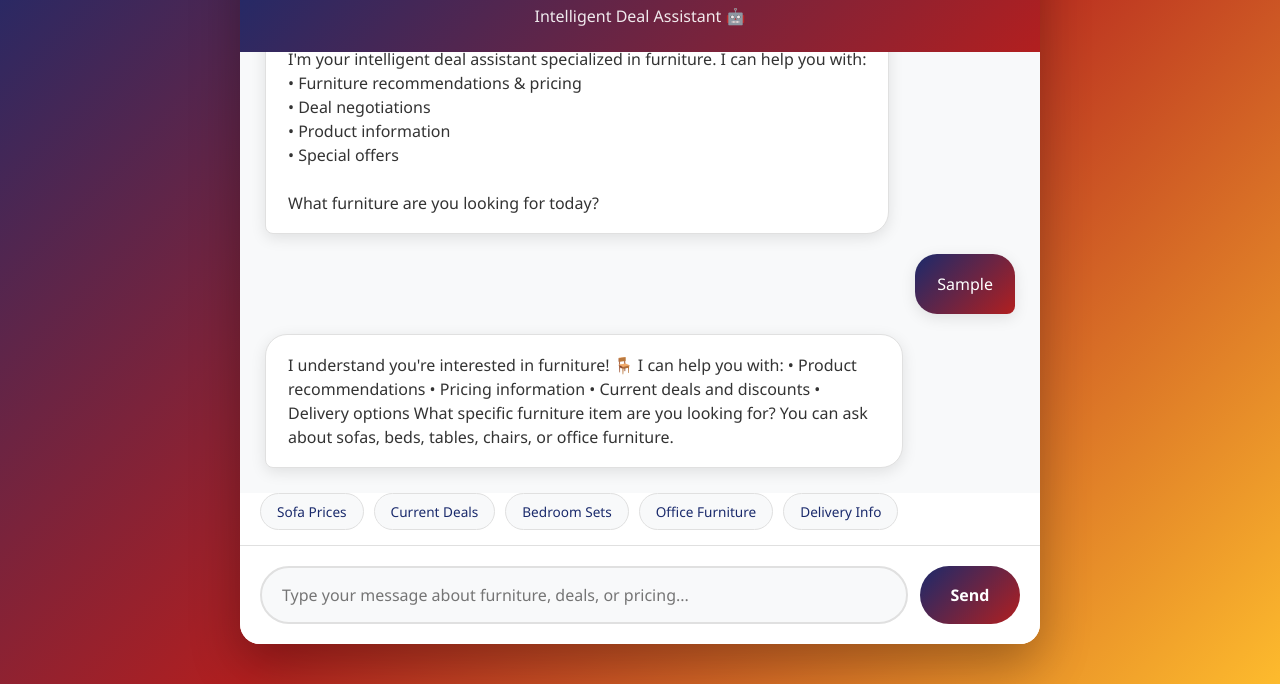
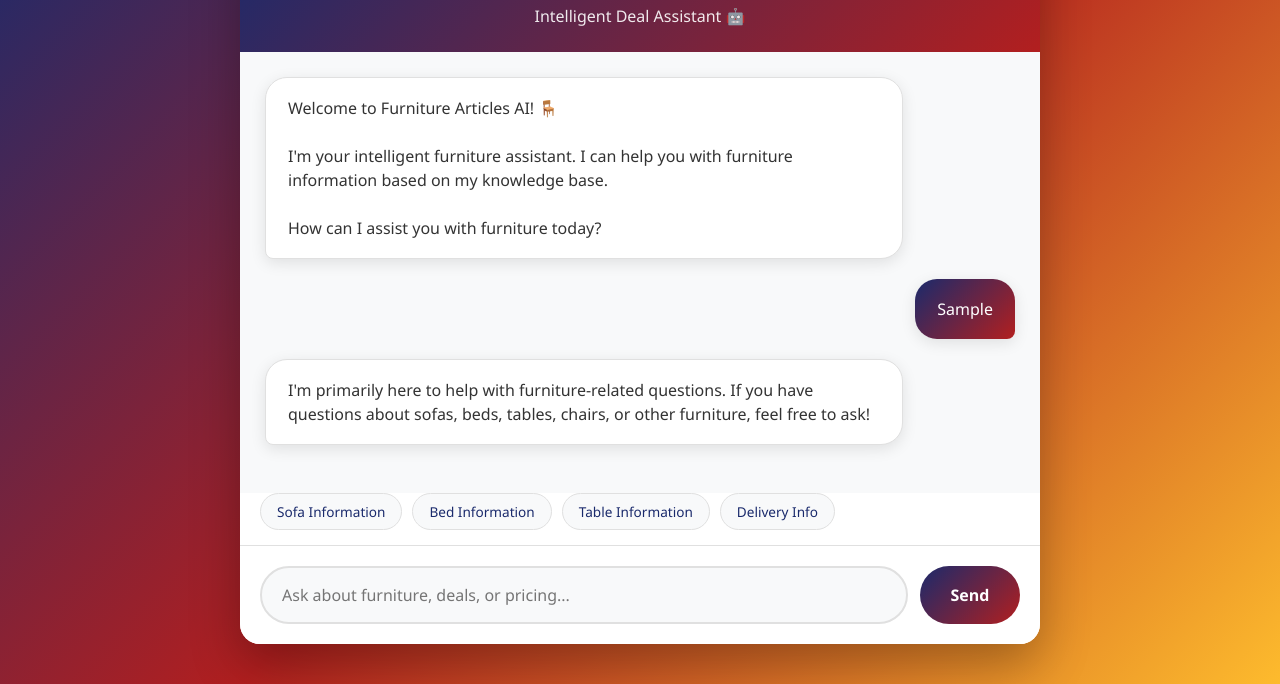
Before and after one commit to elitegamer859650-lab/FA-ai, a plain HTML site: page index.html in a window 1280 px wide. Both pictures are taken after typing "Sample" into the empty fields and a click on the button "Send". Shown: the part 116-800 px from the top of the page. Drawn offline with Linux system fonts and the light colour scheme; no server answers.

Commit message:
Update index.html

```diff
--- a/index.html
+++ b/index.html
@@ -309,25 +309,20 @@
         <div class="chat-messages" id="chatMessages">
             <div class="message bot-message">
                 Welcome to Furniture Articles AI! 🪑<br><br>
-                I'm your intelligent deal assistant specialized in furniture. I can help you with:
-                <br>• Furniture recommendations & pricing
-                <br>• Deal negotiations
-                <br>• Product information
-                <br>• Special offers
-                <br><br>What furniture are you looking for today?
+                I'm your intelligent furniture assistant. I can help you with furniture information based on my knowledge base.<br><br>
+                How can I assist you with furniture today?
             </div>
         </div>
 
         <div class="quick-actions">
-            <div class="quick-action" onclick="quickAction('sofa prices')">Sofa Prices</div>
-            <div class="quick-action" onclick="quickAction('current deals')">Current Deals</div>
-            <div class="quick-action" onclick="quickAction('bedroom furniture')">Bedroom Sets</div>
-            <div class="quick-action" onclick="quickAction('office furniture')">Office Furniture</div>
-            <div class="quick-action" onclick="quickAction('delivery info')">Delivery Info</div>
+            <div class="quick-action" onclick="quickAction('sofa')">Sofa Information</div>
+            <div class="quick-action" onclick="quickAction('bed')">Bed Information</div>
+            <div class="quick-action" onclick="quickAction('table')">Table Information</div>
+            <div class="quick-action" onclick="quickAction('delivery')">Delivery Info</div>
         </div>
 
         <div class="chat-input-container">
-            <input type="text" class="chat-input" id="userInput" placeholder="Type your message about furniture, deals, or pricing..." autocomplete="off">
+            <input type="text" class="chat-input" id="userInput" placeholder="Ask about furniture, deals, or pricing..." autocomplete="off">
             <button class="send-button" id="sendButton">Send</button>
         </div>
     </div>
@@ -377,45 +372,21 @@
         // Initial status check
         updateOnlineStatus();
 
-        // Furniture knowledge base
-        const furnitureKnowledge = {
-            'sofa': {
-                answer: 'We have various sofa sets available! 🛋️\n\n• 3+2 Seater Luxury: $999 (Original $1,299)\n• L-shaped Modern Sofa: $1,199\n• Recliner Sofa Set: $1,499\n• Executive Leather Sofa: $1,799\n\nAll sofas include 5-year warranty and FREE delivery! Which type interests you?',
-                keywords: ['sofa', 'couch', 'settee', 'divan', 'sofas']
-            },
-            'bed': {
-                answer: 'Beautiful beds for your bedroom! 🛏️\n\n• King Size Storage Bed: $799\n• Queen Size Canopy Bed: $599\n• Single Bed with Mattress: $299\n• Bunk Beds (Kids): $449\n\nAll beds include mattress and FREE assembly! Need help choosing?',
-                keywords: ['bed', 'mattress', 'bedroom', 'sleep', 'beds']
-            },
-            'table': {
-                answer: 'Stylish tables available! 🍽️\n\n• 6-Seater Dining Table: $449\n• Glass Coffee Table: $199\n• Executive Office Desk: $299\n• Study Table Set: $349\n\nSpecial discount on complete dining sets!',
-                keywords: ['table', 'dining', 'desk', 'study', 'tables']
-            },
-            'chair': {
-                answer: 'Comfortable chairs for every need! 💺\n\n• Ergonomic Office Chair: $199\n• Dining Chair (Single): $89\n• Recliner Chair: $399\n• Gaming Chair: $249\n\n🔥 Buy 4 dining chairs get 1 FREE!',
-                keywords: ['chair', 'seat', 'stool', 'chairs']
-            },
-            'deal': {
-                answer: 'Current Special Offers: 🎉\n\n• 20% OFF on all sofa sets\n• Buy 1 get 1 free on dining chairs\n• FREE assembly with purchases above $500\n• 0% EMI options available\n• Price matching guarantee\n\nWhat product are you interested in?',
-                keywords: ['discount', 'offer', 'deal', 'sale', 'promotion', 'special']
-            },
-            'delivery': {
-                answer: 'Delivery Information: 🚚\n\n• FREE delivery within city limits\n• 2-3 business days delivery\n• Professional assembly included\n• Cash on delivery available\n• Safe & insured transportation\n\nYour furniture arrives ready to use!',
-                keywords: ['delivery', 'shipping', 'assembly', 'install', 'transport']
-            },
-            'price': {
-                answer: 'We offer competitive pricing! 💰\n\n• Best price guarantee\n• Price matching with competitors\n• Flexible EMI options\n• Bulk order discounts\n• Seasonal offers available\n\nWhich furniture item would you like pricing for?',
-                keywords: ['price', 'cost', 'expensive', 'cheap', 'budget', 'how much']
-            },
-            'office': {
-                answer: 'Professional office furniture! 🏢\n\n• Executive Desk: $299\n• Office Chair: $199\n• Conference Table: $599\n• Filing Cabinet: $149\n• Workstation Set: $799\n\nSpecial corporate discounts available!',
-                keywords: ['office', 'work', 'corporate', 'business', 'professional']
-            },
-            'warranty': {
-                answer: 'Warranty & Support: 🛡️\n\n• 5-year warranty on all furniture\n• Free maintenance for first year\n• 24/7 customer support\n• Easy return policy (7 days)\n• Quality certified products\n\nYour satisfaction is guaranteed!',
-                keywords: ['warranty', 'guarantee', 'support', 'return', 'quality']
-            }
-        };
+        // Load knowledge base from Firebase
+        let furnitureKnowledge = {};
+
+        function loadKnowledgeBase() {
+            database.ref('knowledge').on('value', (snapshot) => {
+                if (snapshot.exists()) {
+                    furnitureKnowledge = snapshot.val();
+                    console.log('Knowledge base loaded:', furnitureKnowledge);
+                } else {
+                    // Default empty knowledge base
+                    furnitureKnowledge = {};
+                    console.log('No knowledge base found in Firebase');
+                }
+            });
+        }
 
         // Send message function
         function sendMessage() {
@@ -460,7 +431,7 @@
             const typingDiv = document.createElement('div');
             typingDiv.className = 'message bot-message typing-indicator';
             typingDiv.id = 'typingIndicator';
-            typingDiv.innerHTML = 'Furniture AI is thinking<span class="typing-dots"><span>.</span><span>.</span><span>.</span></span>';
+            typingDiv.innerHTML = 'Checking knowledge base<span class="typing-dots"><span>.</span><span>.</span><span>.</span></span>';
             chatMessages.appendChild(typingDiv);
             chatMessages.scrollTop = chatMessages.scrollHeight;
         }
@@ -473,36 +444,107 @@
             }
         }
 
-        // Generate AI response
+        // Generate AI response - ONLY uses provided knowledge for furniture, basic greetings allowed
         function generateResponse(userMessage) {
             const lowerMessage = userMessage.toLowerCase();
 
-            // Check for matches in knowledge base
-            for (const [key, data] of Object.entries(furnitureKnowledge)) {
-                if (data.keywords.some(keyword => lowerMessage.includes(keyword))) {
-                    return data.answer;
+            // Check for exact matches in knowledge base first
+            let bestMatch = null;
+            let highestScore = 0;
+
+            // Search through all knowledge entries
+            for (const key in furnitureKnowledge) {
+                const knowledge = furnitureKnowledge[key];
+                const keywords = knowledge.keywords || [];
+
+                // Calculate match score based on keyword matches
+                let score = 0;
+                keywords.forEach(keyword => {
+                    if (lowerMessage.includes(keyword.toLowerCase())) {
+                        score += 1;
+                    }
+                });
+
+                if (score > highestScore) {
+                    highestScore = score;
+                    bestMatch = knowledge;
                 }
             }
 
-            // Default responses
-            if (lowerMessage.includes('hello') || lowerMessage.includes('hi') || lowerMessage.includes('hey')) {
-                return 'Hello! Welcome to Furniture Articles AI! 🪑\nI specialize in helping you find the perfect furniture deals. What type of furniture are you looking for today?';
+            // If we found a good match, return the provided response
+            if (bestMatch && highestScore > 0) {
+                return bestMatch.response;
             }
 
-            if (lowerMessage.includes('thank')) {
-                return 'You\'re welcome! 😊 Is there anything else you\'d like to know about our furniture collection or current deals?';
+            // ========== BASIC CONVERSATION RESPONSES ==========
+            // These are the only self-generated responses allowed
+
+            // Greetings
+            if (lowerMessage.includes('hello') || lowerMessage.includes('hi') || lowerMessage.includes('hey')) {
+                return 'Hello! Welcome to Furniture Articles AI! How can I help you with furniture today?';
             }
 
-            if (lowerMessage.includes('contact') || lowerMessage.includes('phone') || lowerMessage.includes('number')) {
-                return 'You can reach us at:\n📞 Phone: 1-800-FURNITURE\n📧 Email: support@furniturearticles.com\n🏢 Visit: 123 Furniture Street, Your City\n\nWe\'re here to help with all your furniture needs!';
+            // How are you
+            if (lowerMessage.includes('how are you') || lowerMessage.includes('how do you do')) {
+                return "I'm doing great, thank you for asking! I'm here and ready to help you with any furniture questions you have.";
             }
 
-            if (lowerMessage.includes('bye') || lowerMessage.includes('goodbye')) {
-                return 'Thank you for chatting with Furniture Articles AI! 🪑\nFeel free to come back anytime for furniture deals and advice. Have a great day!';
+            // I'm fine responses
+            if (lowerMessage.includes("i'm fine") || lowerMessage.includes('i am fine') || lowerMessage.includes("i'm good") || lowerMessage.includes('i am good')) {
+                return "That's wonderful to hear! 😊 How can I assist you with furniture today?";
             }
 
-            // Fallback response
-            return 'I understand you\'re interested in furniture! 🪑\n\nI can help you with:\n• Product recommendations\n• Pricing information\n• Current deals and discounts\n• Delivery options\n\nWhat specific furniture item are you looking for? You can ask about sofas, beds, tables, chairs, or office furniture.';
+            // Good morning/afternoon/evening
+            if (lowerMessage.includes('good morning')) {
+                return 'Good morning! ☀️ Hope you have a great day. How can I help with furniture?';
+            }
+            if (lowerMessage.includes('good afternoon')) {
+                return 'Good afternoon! 🌤️ What furniture information can I provide?';
+            }
+            if (lowerMessage.includes('good evening')) {
+                return 'Good evening! 🌙 How can I assist you with furniture?';
+            }
+
+            // Thank you
+            if (lowerMessage.includes('thank') || lowerMessage.includes('thanks')) {
+                return "You're welcome! 😊 Is there anything else about furniture you'd like to know?";
+            }
+
+            // Goodbye
+            if (lowerMessage.includes('bye') || lowerMessage.includes('goodbye') || lowerMessage.includes('see you')) {
+                return 'Thank you for chatting with Furniture Articles AI! Feel free to come back if you have more furniture questions. Have a great day! 👋';
+            }
+
+            // Who are you
+            if (lowerMessage.includes('who are you') || lowerMessage.includes('what are you')) {
+                return "I'm Furniture Articles AI, your intelligent furniture assistant. I help with furniture information and queries based on my knowledge base.";
+            }
+
+            // Help
+            if (lowerMessage.includes('help')) {
+                return "I can help you with furniture information from my knowledge base. You can ask about specific furniture items, or use the quick action buttons above.";
+            }
+
+            // ========== FURNITURE-RELATED UNKNOWN RESPONSES ==========
+            // For furniture-related queries without knowledge, be honest
+
+            const furnitureKeywords = ['sofa', 'bed', 'table', 'chair', 'furniture', 'price', 'cost', 'deal', 'discount', 'delivery', 'warranty', 'office', 'dining', 'living room', 'bedroom'];
+            const isFurnitureQuery = furnitureKeywords.some(keyword => lowerMessage.includes(keyword));
+
+            if (isFurnitureQuery) {
+                if (lowerMessage.includes('price') || lowerMessage.includes('cost') || lowerMessage.includes('how much')) {
+                    return "I don't have specific pricing information for that item in my knowledge base yet. Please check our website or contact us for current prices.";
+                }
+
+                if (lowerMessage.includes('deal') || lowerMessage.includes('discount') || lowerMessage.includes('offer') || lowerMessage.includes('sale')) {
+                    return "I don't have information about current deals for that product in my knowledge base. Please check our latest promotions on our website.";
+                }
+
+                return "I don't have specific information about that furniture item in my knowledge base yet. You can ask me about other furniture products or check our website for more details.";
+            }
+
+            // General unknown response (non-furniture)
+            return "I'm primarily here to help with furniture-related questions. If you have questions about sofas, beds, tables, chairs, or other furniture, feel free to ask!";
         }
 
         // Save conversation to Firebase
@@ -524,8 +566,9 @@
             }
         });
 
-        // Focus on input when page loads
+        // Load knowledge base and focus on input when page loads
         window.onload = function() {
+            loadKnowledgeBase();
             userInput.focus();
         };
     </script>
```
